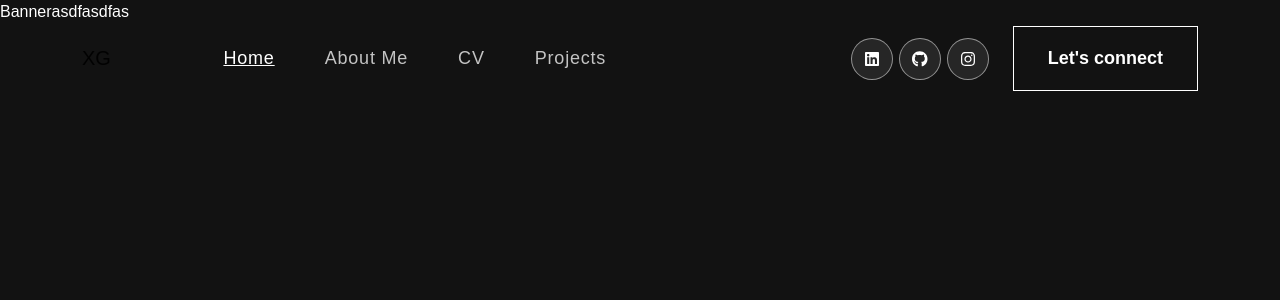
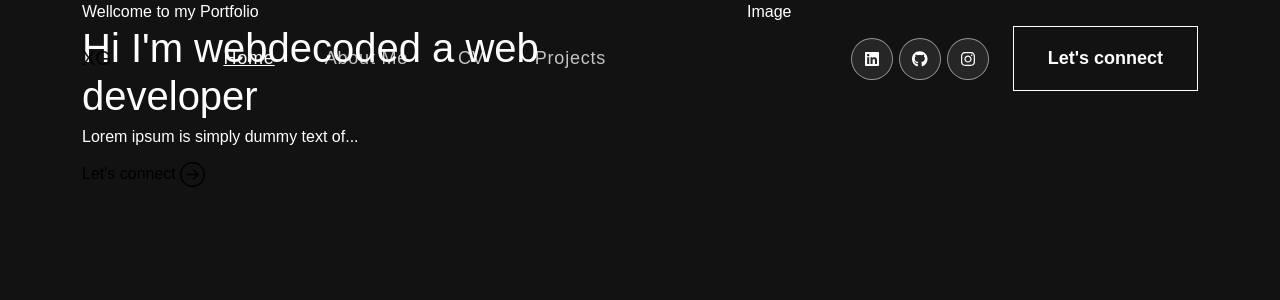
Before and after one commit to xavi666/xgarcesmarti, a React (Create React App) app: page / in a window 1280 px wide. Shown: the top 300 px of the page. Built offline with nearby package versions, Linux system fonts and the light colour scheme.

Commit message:
Banner changes

```diff
--- a/src/App.tsx
+++ b/src/App.tsx
@@ -6,12 +6,10 @@ import Banner from "./components/Banner/Banner";
 const App = () => {
   return (
     <div className="App">
-      <header className="App-header">
-        <NavBar />
-        <Banner />
-      </header>
+      <NavBar />
+      <Banner />
     </div>
   );
-}
+};
 
 export default App;
--- a/src/components/Banner/Banner.tsx
+++ b/src/components/Banner/Banner.tsx
@@ -1,10 +1,34 @@
+import React from "react";
+
+import { useState, useEffect } from "react";
+
+import { Container, Row, Col } from "react-bootstrap";
+import { ArrowRightCircle } from "react-bootstrap-icons";
+
 const Banner = () => {
-
+  const [loopNum, setLoopNum] = useState(0);
   return (
-    <div>
-      Bannerasdfasdfas
-    </div>
+    <section>
+      <Container>
+        <Row className="align-items-cneter">
+          <Col xs={12} md={6} xl={7}>
+            <span className="tagline">Wellcome to my Portfolio</span>
+            <h1>
+              {`Hi I'm webdecoded `}
+              <span className="">a web developer</span>{" "}
+            </h1>
+            <p>Lorem ipsum is simply dummy text of...</p>
+            <button onClick={() => console.log("connect")}>
+              Let's connect <ArrowRightCircle size={25}></ArrowRightCircle>
+            </button>
+          </Col>
+          <Col xs={12} md={6} xl={5}>
+            Image
+          </Col>
+        </Row>
+      </Container>
+    </section>
   );
-}
+};
 
 export default Banner;
```
Also changed, not shown: src/components/NavBar/NavBar.tsx (+46 -40 lines).
